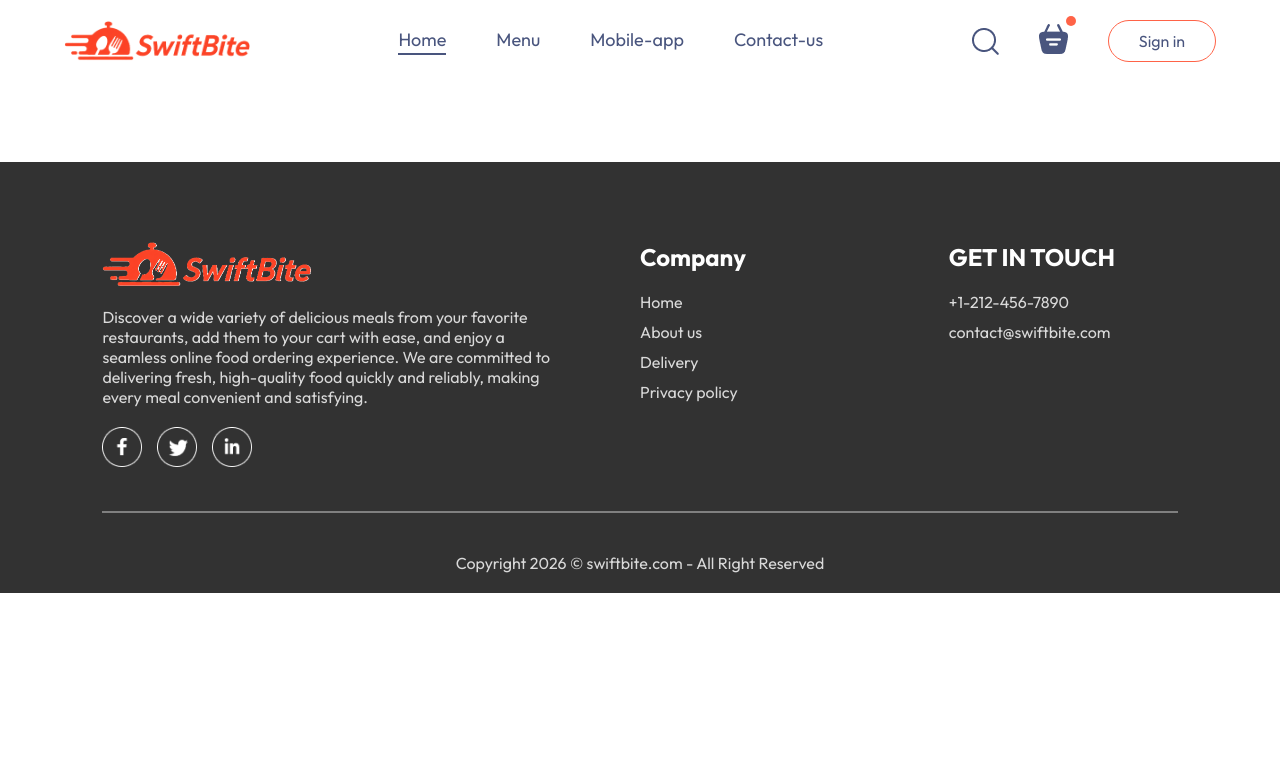
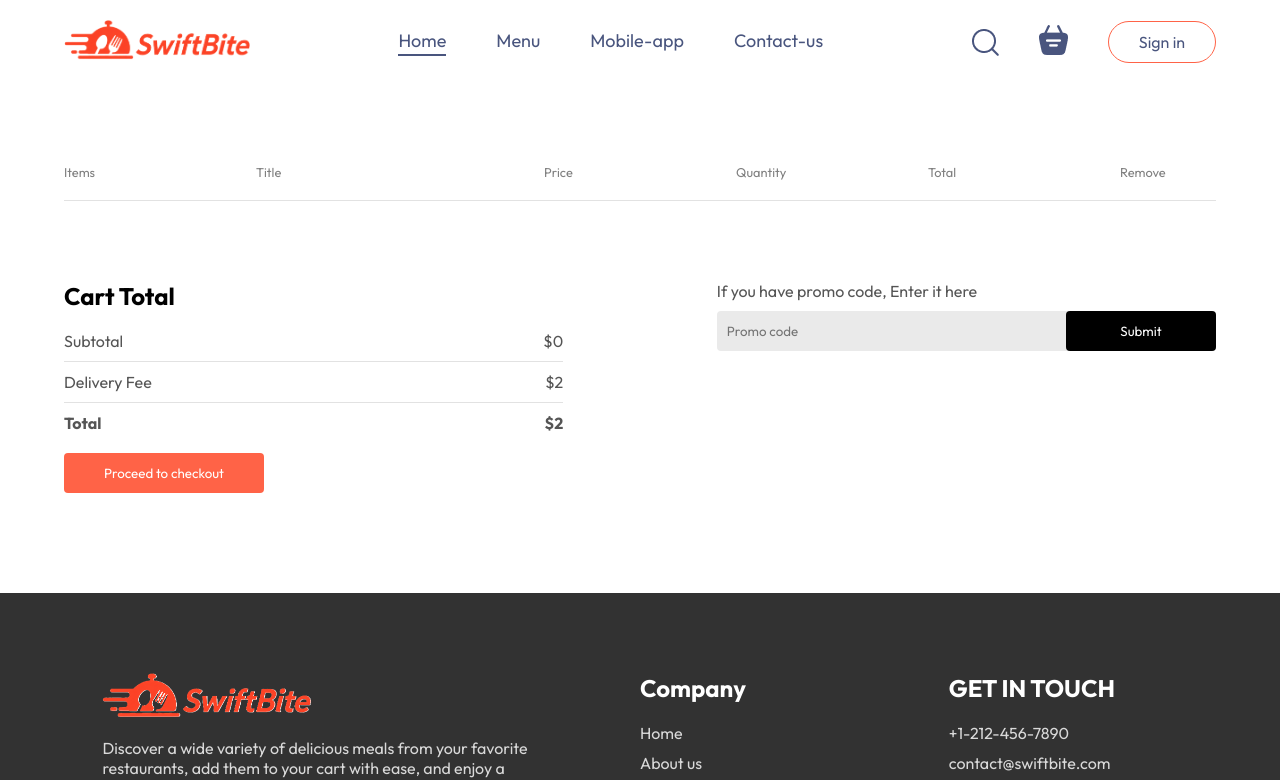
Before and after one commit to amansingh-21/swiftbite-mern, a React (Vite) app in the folder frontend/: page /cart in a window 1280 px wide. Shown: the top 780 px of the page. Built offline with nearby package versions, Linux system fonts and the light colour scheme.

Commit message:
feat: add add-to-cart functionality

```diff
--- a/frontend/src/components/Navbar/Navbar.jsx
+++ b/frontend/src/components/Navbar/Navbar.jsx
@@ -1,14 +1,17 @@
-import React from 'react'
+import React, { useContext } from 'react'
 import './Navbar.css'
 import {assets} from '../../assets/assets'
 import { useState } from 'react'
 import { Link } from 'react-router'
+import { StoreContext } from '../../context/StoreContext'
 
 const Navbar = ({setShowLogin}) => {
    const [menu, setMenu] = useState("Home");
+   const {getTotalCartAmount} = useContext(StoreContext)
+
    return (
        <div className='navbar'>
-         <img src={assets.logo} className='logo'/>
+         <Link to='/'><img src={assets.logo} className='logo'/></Link>
          <ul className='navbar-menu'>
             <Link to='/' className={menu === "Home" ? "active" : ""} onClick={() => setMenu("Home")}>Home</Link>
             <a href='#explore-menu' className={menu === "Menu" ? "active" : ""} onClick={() => setMenu("Menu")}>Menu</a>
@@ -18,8 +21,8 @@
          <div className="navbar-right">
              <img src={assets.search_icon} alt="" />
              <div className="navbar-search-icon">
-              <img src={assets.basket_icon} alt="" />
-              <div className="dot"></div>
+              <Link to='/cart'><img src={assets.basket_icon} alt="" /></Link>
+              <div className={getTotalCartAmount() === 0 ? "" : "dot"}></div>
              </div>
              <button onClick={() => setShowLogin(true)}>Sign in</button>
          </div>
--- a/frontend/src/context/StoreContext.jsx
+++ b/frontend/src/context/StoreContext.jsx
@@ -18,7 +18,19 @@
          setCartItems((prev) => ({...prev, [itemId]:prev[itemId]-1}))
      }
 
-     const contextValue = {food_list, cartItems, setCartItems, addToCart, removeFromCart}
+     const getTotalCartAmount = () => {
+        let totalAmount = 0;
+        for(const item in cartItems){
+            if(cartItems[item] > 0){
+                 let iteminfo = food_list.find((product) => product._id === item)
+                 totalAmount += iteminfo.price*cartItems[item];
+            }
+
+        }
+        return totalAmount;
+     }
+
+     const contextValue = {food_list, cartItems, setCartItems, addToCart, removeFromCart, getTotalCartAmount}
 
      return(
         <StoreContext.Provider value={contextValue}>
--- a/frontend/src/pages/Cart/Cart.css
+++ b/frontend/src/pages/Cart/Cart.css
@@ -0,0 +1,107 @@
+.cart{
+   margin-top: 100px;
+}
+
+.cart-items-title{
+   display: grid;
+   grid-template-columns: 1fr 1.5fr 1fr 1fr 1fr 0.5fr;
+   align-items: center;
+   color: grey;
+   font-size: max(1vw, 12px);
+}
+
+.cart-items-item{
+   margin: 10px 0px;
+   color: black;
+}
+
+.cart-items-item img{
+  width: 50px;
+}
+
+.cart hr{
+   height: 1px;
+   background-color: #e2e2e2;
+   border: none;
+}
+
+.cart-items-item .cross{
+   cursor: pointer;
+}
+
+.cart-bottom{
+   margin-top: 80px;
+   display: flex;
+   justify-content: space-between;
+   gap: max(12vw, 20px);
+}
+
+.cart-total{
+    flex: 1;
+    display: flex;
+    flex-direction: column;
+    gap: 20px;
+}
+
+.cart-total-details{
+   display: flex;
+   justify-content: space-between;
+   color: #555;
+}
+
+.cart-total hr{
+   margin: 10px 0px;
+}
+
+.cart-total button{
+   border: none;
+   color: white;
+   background-color: tomato;
+   width: max(15vw, 200px);
+   padding: 12px 0px;
+   border-radius: 4px;
+   cursor: pointer;
+}
+
+.cart-promocode{
+   flex: 1;
+}
+
+.cart-promocode p{
+   color: #555;
+}
+
+.cart-promocode-input{
+   margin-top: 10px;
+   display: flex;
+   justify-content: space-between;
+   align-items: center;
+   background-color: #eaeaea;
+   border-radius: 4px;
+}
+
+.cart-promocode-input input{
+   background: transparent;
+   border: none;
+   outline: none;
+   padding-left: 10px;
+}
+
+.cart-promocode-input button{
+   width: max(10vw, 150px);
+   padding: 12px 5px;
+   background-color: black;
+   border: none;
+   color: white;
+   border-radius: 4px;
+}
+
+@media (max-width:750px){
+   .cart-bottom{
+      flex-direction: column-reverse;
+   }
+
+   .cart-promocode{
+      justify-content: start;
+   }
+}
--- a/frontend/src/pages/Cart/Cart.jsx
+++ b/frontend/src/pages/Cart/Cart.jsx
@@ -1,10 +1,72 @@
-import React from 'react'
+import React, { useContext } from 'react'
 import './Cart.css'
+import { StoreContext } from '../../context/StoreContext'
 
 const Cart = () => {
+
+  const { cartItems, food_list, removeFromCart, getTotalCartAmount } = useContext(StoreContext)
   return (
-    <div>
-
+    <div className='cart'>
+      <div className="cart-items">
+        <div className="cart-items-title">
+          <p>Items</p>
+          <p>Title</p>
+          <p>Price</p>
+          <p>Quantity</p>
+          <p>Total</p>
+          <p>Remove</p>
+        </div>
+        <br />
+        <hr />
+        {food_list.map((item, index) => {
+          if (cartItems[item._id] > 0) {
+            return (
+              <>
+                <div className="cart-items-title cart-items-item">
+                  <img src={item.image} alt="" />
+                  <p>{item.name}</p>
+                  <p>${item.price}</p>
+                  <p>{cartItems[item._id]}</p>
+                  <p>${item.price * cartItems[item._id]}</p>
+                  <p onClick={() => removeFromCart(item._id)} className='cross'>x</p>
+                </div>
+                <hr />
+              </>
+            )
+          }
+        })}
+      </div>
+      <div className="cart-bottom">
+        <div className="cart-total">
+          <h2>Cart Total</h2>
+          <div>
+            <div className='cart-total-details'>
+              <p>Subtotal</p>
+              <p>${getTotalCartAmount()}</p>
+            </div>
+            <hr />
+            <div className='cart-total-details'>
+              <p>Delivery Fee</p>
+              <p>${2}</p>
+            </div>
+            <hr />
+            <div className='cart-total-details'>
+              <b>Total</b>
+              <b>${getTotalCartAmount()+2}</b>
+            </div>
+          </div>
+          <button>Proceed to checkout</button>
+        </div>
+        <div className="cart-promocode">
+        <div>
+          <p>If you have promo code, Enter it here</p>
+          <div className="cart-promocode-input">
+            <input type="text" placeholder='Promo code' />
+            <button>Submit</button>
+          </div>
+        </div>
+      </div>
+      </div>
     </div>
   )
 }
```
